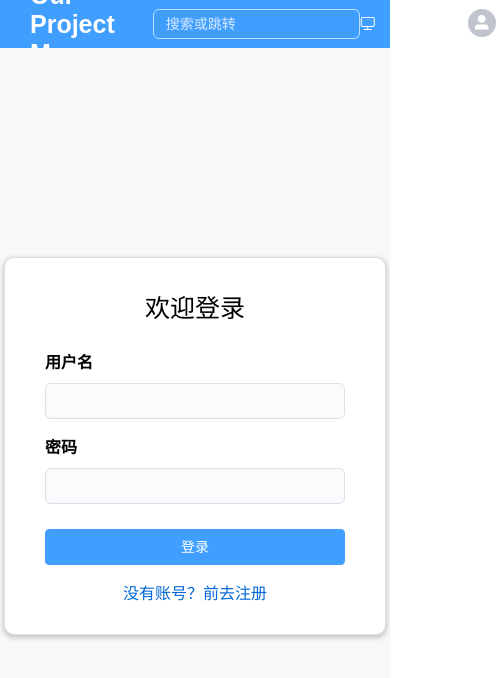
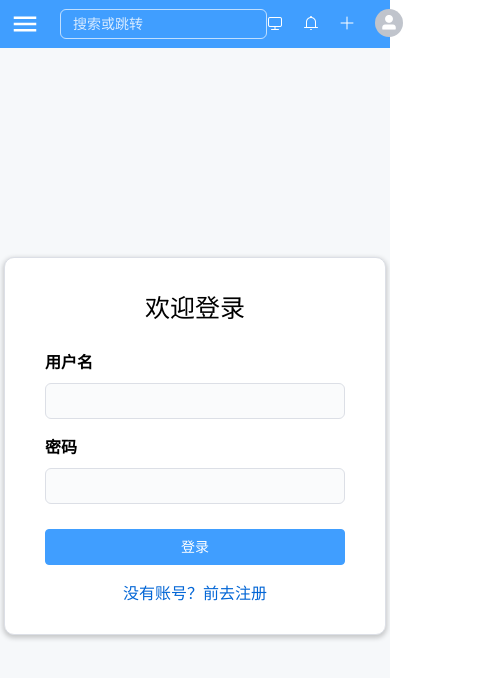
Before and after one commit to zhb2000/OurProjectManager-FrontEnd, a Vue app: page /#/login in a window 390 px wide. Shown: the top 678 px of the page, 496 px wide, since content can reach past the window. Built offline with nearby package versions, Linux system fonts and the light colour scheme; no server answers.

Commit message:
responsive sidebar

```diff
--- a/src/components/AppHeaderBar.vue
+++ b/src/components/AppHeaderBar.vue
@@ -1,5 +1,6 @@
 <template>
   <div class="header-bar">
+    <button class="menu-btn" @click="menuBtnClick" />
     <router-link :to="userHomeUrl" class="header-logo-link">
       <span class="header-logo">Our Project Manager</span>
     </router-link>
@@ -80,6 +81,9 @@ export default {
         this.$router.push("/login");
       }
     },
+    menuBtnClick() {
+      this.$emit("menu-click");
+    },
   },
 };
 </script>
@@ -92,6 +96,24 @@ export default {
   display: flex;
   align-items: center;
   padding: 0 30px;
+}
+
+.menu-btn {
+  background: url("~@/assets/menu_white_24dp.svg");
+  background-size: cover;
+  background-position: center;
+  width: 30px;
+  height: 30px;
+  min-width: 30px;
+  border: 0px;
+  border-radius: 5px;
+  cursor: pointer;
+  margin-right: 20px;
+  display: none;
+}
+
+.menu-btn:hover {
+  background-color: rgba(0, 0, 0, 0.2);
 }
 
 .header-logo-link {
@@ -137,4 +159,20 @@ export default {
 .header-icon:hover {
   color: #e9e9eb;
 }
+
+@media screen and (max-width: 800px) {
+  .menu-btn {
+    display: inline-block;
+  }
+
+  .header-logo-link {
+    display: none;
+  }
+}
+
+@media screen and (max-width: 600px) {
+  .header-bar {
+    padding: 0 10px;
+  }
+}
 </style>
--- a/src/components/ContainerWithSide.vue
+++ b/src/components/ContainerWithSide.vue
@@ -1,7 +1,7 @@
 <template>
   <el-container class="no-padding-margin" style="height: 100%">
     <el-header class="no-padding-margin" height="48px">
-      <header-bar />
+      <header-bar @menu-click="menuClick" />
     </el-header>
     <el-main class="no-padding-margin">
       <el-container style="height: 100%">
@@ -13,6 +13,18 @@
         </el-main>
       </el-container>
     </el-main>
+    <el-drawer
+      direction="ltr"
+      :size="250"
+      :visible.sync="drawerOpen"
+      :with-header="false"
+      :append-to-body="false"
+      :modal-append-to-body="false"
+    >
+      <div style="padding-top: 10px;">
+        <slot name="side"></slot>
+      </div>
+    </el-drawer>
   </el-container>
 </template>
 
@@ -20,6 +32,19 @@
 import AppHeaderBar from "./AppHeaderBar.vue";
 
 export default {
+  data() {
+    return { drawerOpen: false };
+  },
+  methods: {
+    menuClick() {
+      this.drawerOpen = !this.drawerOpen;
+    },
+  },
+  watch: {
+    $route() {
+      this.drawerOpen = false;
+    },
+  },
   components: { "header-bar": AppHeaderBar },
 };
 </script>
```
Also changed, not shown: src/assets/menu_white_24dp.svg (added).
